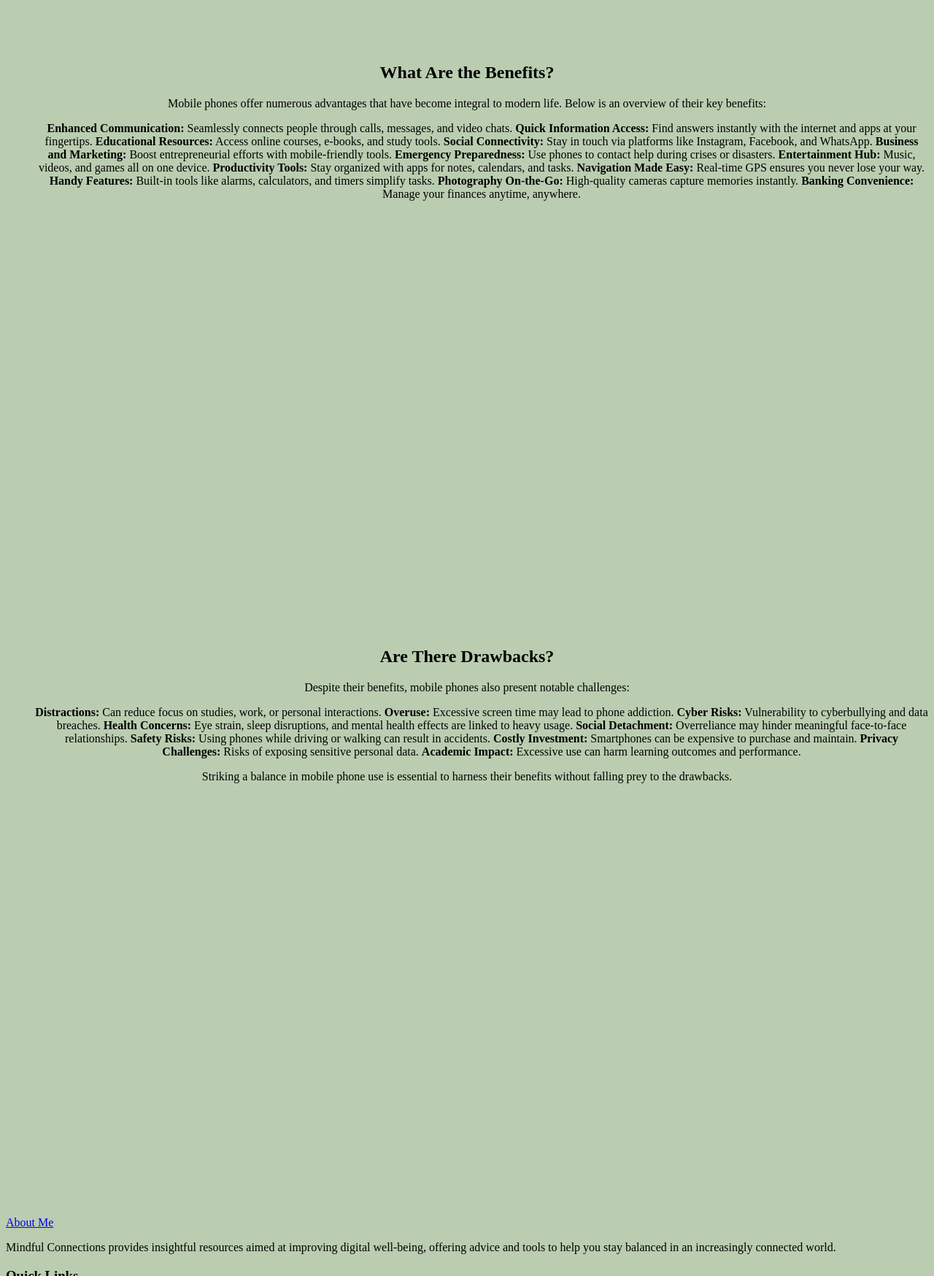
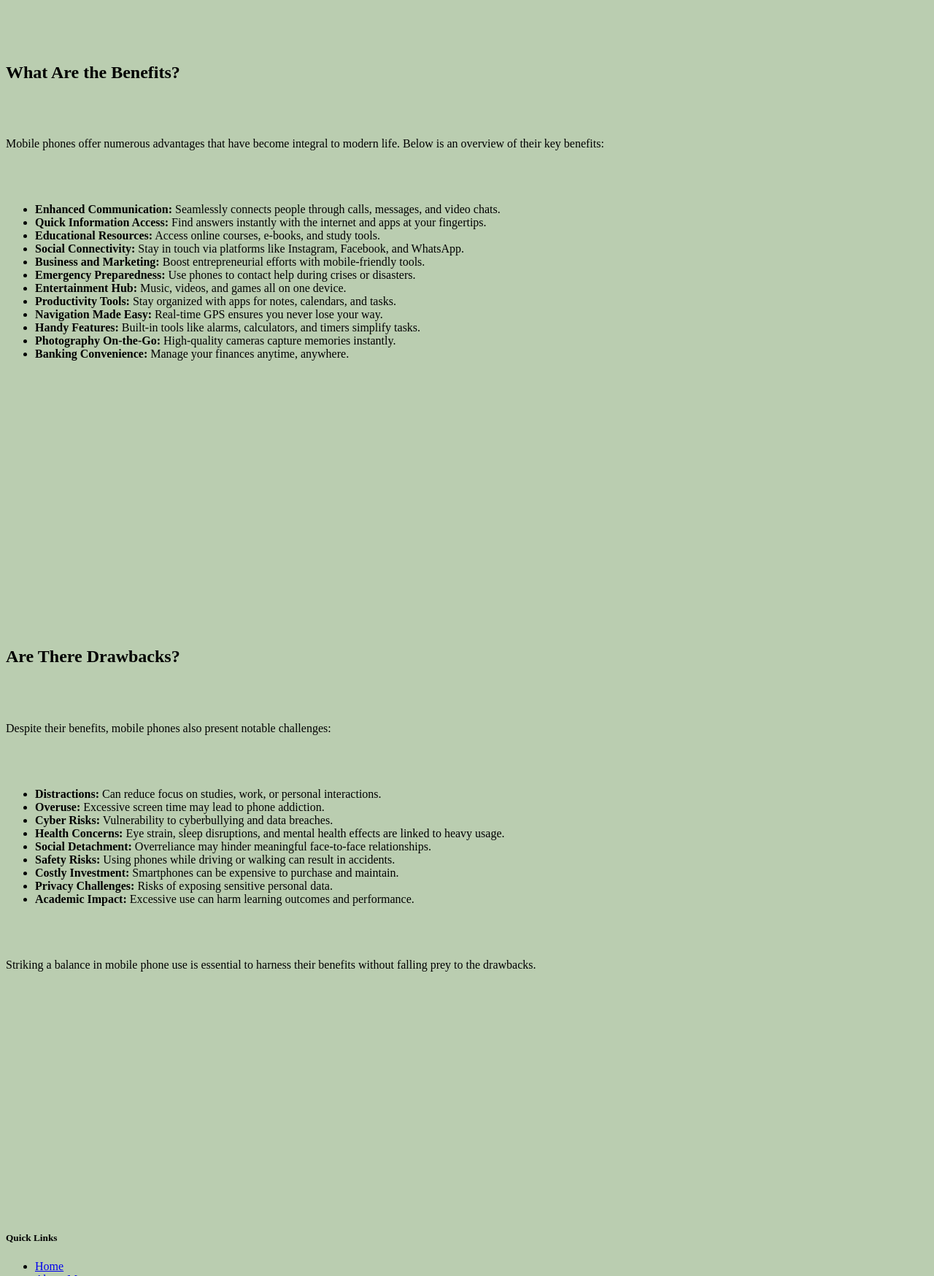
Before and after one commit to Danala23/Phone-Guidance, a plain HTML site: page causes.html in a window 1280 px wide. Shown: the part 2400-4148 px from the top of the page at 73% size. Drawn offline with Linux system fonts and the light colour scheme.

Commit message:
Changing up the html

```diff
--- a/causes.html
+++ b/causes.html
@@ -7,7 +7,7 @@
     <title>Causes and Effects</title>
     <!-- Google Fonts link retained for Lora font -->
     <link href="https://fonts.googleapis.com/css2?family=Lora&display=swap" rel="stylesheet">
-    <link rel="stylesheet" href="main.css">
+    <link rel="stylesheet" href="Causes.css">
 </head>
 
 <body>
@@ -32,85 +32,82 @@
     <!-- Hero Section -->
     <section class="hero-section">
         <div class="image-wrapper">
-            <center><img src="Images/1725285496844.jpg" alt="A vibrant, colorful phone image"></center>
+            <img src="Images/1725285496844.jpg" alt="A vibrant, colorful phone image" class="hero-image">
         </div>
     </section>
 
     <!-- Video Section -->
     <section class="video-section">
         <div class="container">
-            <center><h2>Watch This Video</h2></center>
-            <center><p>Learn more about the impact of mobile phones on our daily lives in the video below:</p>
-                <div class="video-container">
-                    <!-- YouTube Video Embed -->
-                    <iframe width="560" height="315" src="https://www.youtube.com/embed/ZHZp1w9bVcc" frameborder="0" allow="accelerometer; autoplay; clipboard-write; encrypted-media; gyroscope; picture-in-picture" allowfullscreen></iframe>
-                </div>
-            </div></center>
+            <h2 class="section-title">Watch This Video</h2>
+            <p>Learn more about the impact of mobile phones on our daily lives in the video below:</p>
+            <div class="video-container">
+                <!-- YouTube Video Embed -->
+                <iframe width="600" height="325" src="https://www.youtube.com/embed/ZHZp1w9bVcc" frameborder="0" allow="accelerometer; autoplay; clipboard-write; encrypted-media; gyroscope; picture-in-picture" allowfullscreen></iframe>
+            </div>
+        </div>
     </section>
 
     <!-- Benefits Section -->
     <section class="content-section benefits">
         <div class="container">
-            <center><h2>What Are the Benefits?</h2>
+            <h2 class="section-title">What Are the Benefits?</h2>
             <p>Mobile phones offer numerous advantages that have become integral to modern life. Below is an overview of their key benefits:</p>
             <ul>
-                <strong>Enhanced Communication:</strong> Seamlessly connects people through calls, messages, and video chats.</li>
-                <strong>Quick Information Access:</strong> Find answers instantly with the internet and apps at your fingertips.</li>
-                <strong>Educational Resources:</strong> Access online courses, e-books, and study tools.</li>
-                <strong>Social Connectivity:</strong> Stay in touch via platforms like Instagram, Facebook, and WhatsApp.</li>
-                <strong>Business and Marketing:</strong> Boost entrepreneurial efforts with mobile-friendly tools.</li>
-                <strong>Emergency Preparedness:</strong> Use phones to contact help during crises or disasters.</li>
-                <strong>Entertainment Hub:</strong> Music, videos, and games all on one device.</li>
-                <strong>Productivity Tools:</strong> Stay organized with apps for notes, calendars, and tasks.</li>
-                <strong>Navigation Made Easy:</strong> Real-time GPS ensures you never lose your way.</li>
-                <strong>Handy Features:</strong> Built-in tools like alarms, calculators, and timers simplify tasks.</li>
-                <strong>Photography On-the-Go:</strong> High-quality cameras capture memories instantly.</li>
-                <strong>Banking Convenience:</strong> Manage your finances anytime, anywhere.</li>
+                <li><strong>Enhanced Communication:</strong> Seamlessly connects people through calls, messages, and video chats.</li>
+                <li><strong>Quick Information Access:</strong> Find answers instantly with the internet and apps at your fingertips.</li>
+                <li><strong>Educational Resources:</strong> Access online courses, e-books, and study tools.</li>
+                <li><strong>Social Connectivity:</strong> Stay in touch via platforms like Instagram, Facebook, and WhatsApp.</li>
+                <li><strong>Business and Marketing:</strong> Boost entrepreneurial efforts with mobile-friendly tools.</li>
+                <li><strong>Emergency Preparedness:</strong> Use phones to contact help during crises or disasters.</li>
+                <li><strong>Entertainment Hub:</strong> Music, videos, and games all on one device.</li>
+                <li><strong>Productivity Tools:</strong> Stay organized with apps for notes, calendars, and tasks.</li>
+                <li><strong>Navigation Made Easy:</strong> Real-time GPS ensures you never lose your way.</li>
+                <li><strong>Handy Features:</strong> Built-in tools like alarms, calculators, and timers simplify tasks.</li>
+                <li><strong>Photography On-the-Go:</strong> High-quality cameras capture memories instantly.</li>
+                <li><strong>Banking Convenience:</strong> Manage your finances anytime, anywhere.</li>
             </ul>
-        </div></center>
+        </div>
     </section>
 
     <!-- Drawbacks Section -->
     <section class="content-section drawbacks">
         <div class="container">
-            <center><h2>Are There Drawbacks?</h2>
+            <h2 class="section-title">Are There Drawbacks?</h2>
             <p>Despite their benefits, mobile phones also present notable challenges:</p>
             <ul>
-                <strong>Distractions:</strong> Can reduce focus on studies, work, or personal interactions.
-                <strong>Overuse:</strong> Excessive screen time may lead to phone addiction.
-                <strong>Cyber Risks:</strong> Vulnerability to cyberbullying and data breaches.
-                <strong>Health Concerns:</strong> Eye strain, sleep disruptions, and mental health effects are linked to heavy usage.
-                <strong>Social Detachment:</strong> Overreliance may hinder meaningful face-to-face relationships.
-                <strong>Safety Risks:</strong> Using phones while driving or walking can result in accidents.
-                <strong>Costly Investment:</strong> Smartphones can be expensive to purchase and maintain.
-                <strong>Privacy Challenges:</strong> Risks of exposing sensitive personal data.
-                <strong>Academic Impact:</strong> Excessive use can harm learning outcomes and performance.
+                <li><strong>Distractions:</strong> Can reduce focus on studies, work, or personal interactions.</li>
+                <li><strong>Overuse:</strong> Excessive screen time may lead to phone addiction.</li>
+                <li><strong>Cyber Risks:</strong> Vulnerability to cyberbullying and data breaches.</li>
+                <li><strong>Health Concerns:</strong> Eye strain, sleep disruptions, and mental health effects are linked to heavy usage.</li>
+                <li><strong>Social Detachment:</strong> Overreliance may hinder meaningful face-to-face relationships.</li>
+                <li><strong>Safety Risks:</strong> Using phones while driving or walking can result in accidents.</li>
+                <li><strong>Costly Investment:</strong> Smartphones can be expensive to purchase and maintain.</li>
+                <li><strong>Privacy Challenges:</strong> Risks of exposing sensitive personal data.</li>
+                <li><strong>Academic Impact:</strong> Excessive use can harm learning outcomes and performance.</li>
             </ul>
             <p>Striking a balance in mobile phone use is essential to harness their benefits without falling prey to the drawbacks.</p>
-        </div></center>
+        </div>
     </section>
 
-   <!-- Footer Section -->
-   <footer>
-    <div class="footer-container">
-        <div class="footer-section">
-            <a href="About Me.html">About Me</a>
-            <p>
-                Mindful Connections provides insightful resources aimed at improving digital well-being, offering advice and tools to help you stay balanced in an increasingly connected world.
-        </div>
-        <div class="footer-section">
-            <h3>Quick Links</h3>
-            <ul>
-                <li><a href="resources.html">Resources</a></li>
-                <li><a href="faq.html">FAQ</a></li>
-                <li><a href="privacy.html">Privacy Policy</a></li>
-            </ul>
+    <!-- Footer -->
+<footer id="footer">
+    <div class="container">
+        <div class="row text-center">
+            <div class="col-xs-12 col-sm-4">
+                <h5>Quick Links</h5>
+                <ul class="list-unstyled quick-links">
+                    <li><a href="Index.html">Home</a></li>
+                    <li><a href="About Me.html">About Me</a></li>
+                    <li><a href="#"> FAQ</a></li>
+                    <li><a href="#"> Videos</a></li>
+                </ul>
+            </div>
+        <div class="row mt-3">
+            <div class="col text-center">
+                <p>&copy; 2024 Mindful Connections. All rights reserved.</p>
+            </div>
         </div>
     </div>
-    <div class="footer-bottom">
-        <p>© 2024 Mindful Connections. Embracing simplicity, enhancing lives.</p>
-    </div>
 </footer>
-</body>
-
-</html>
+<!-- ./Footer -->
```
